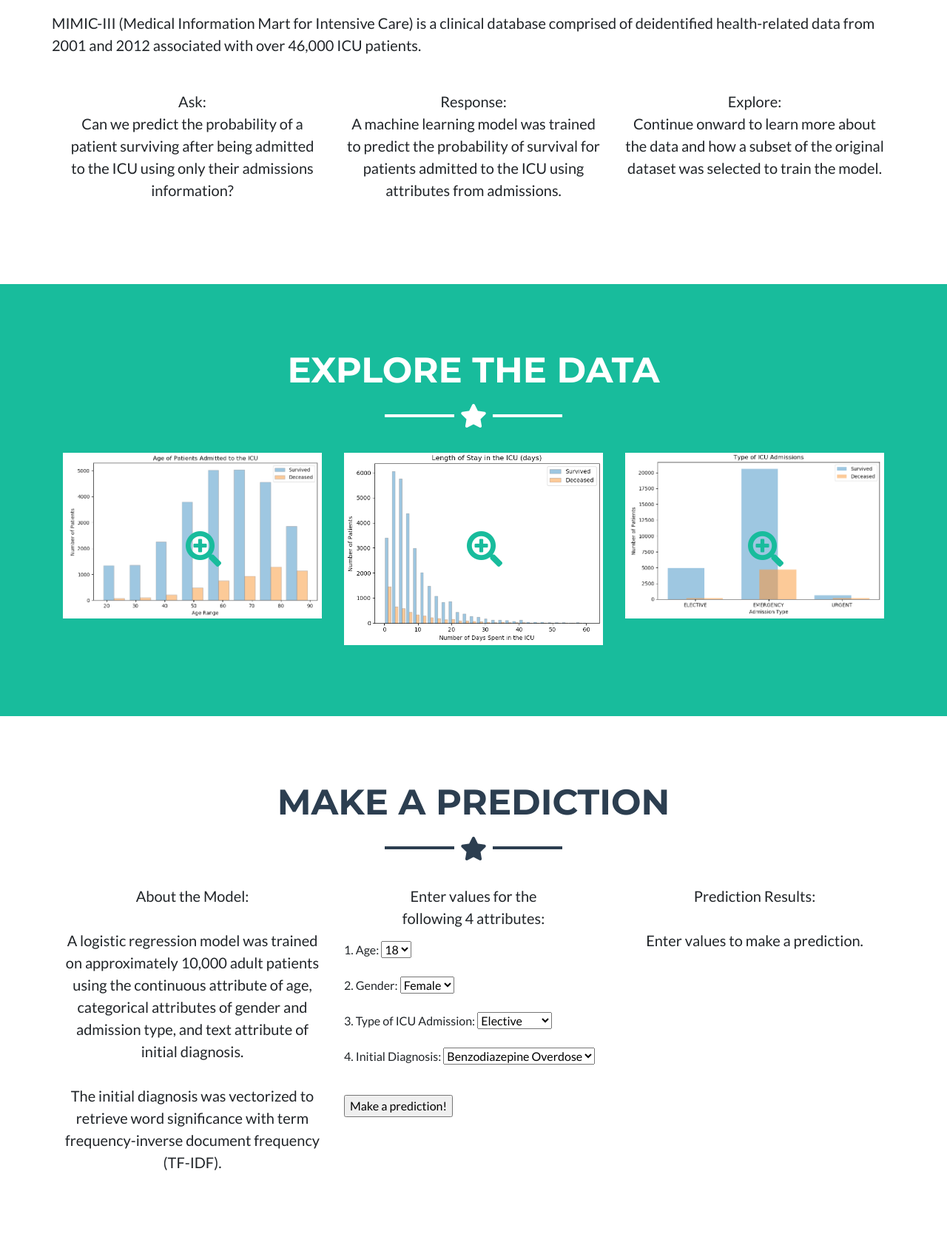
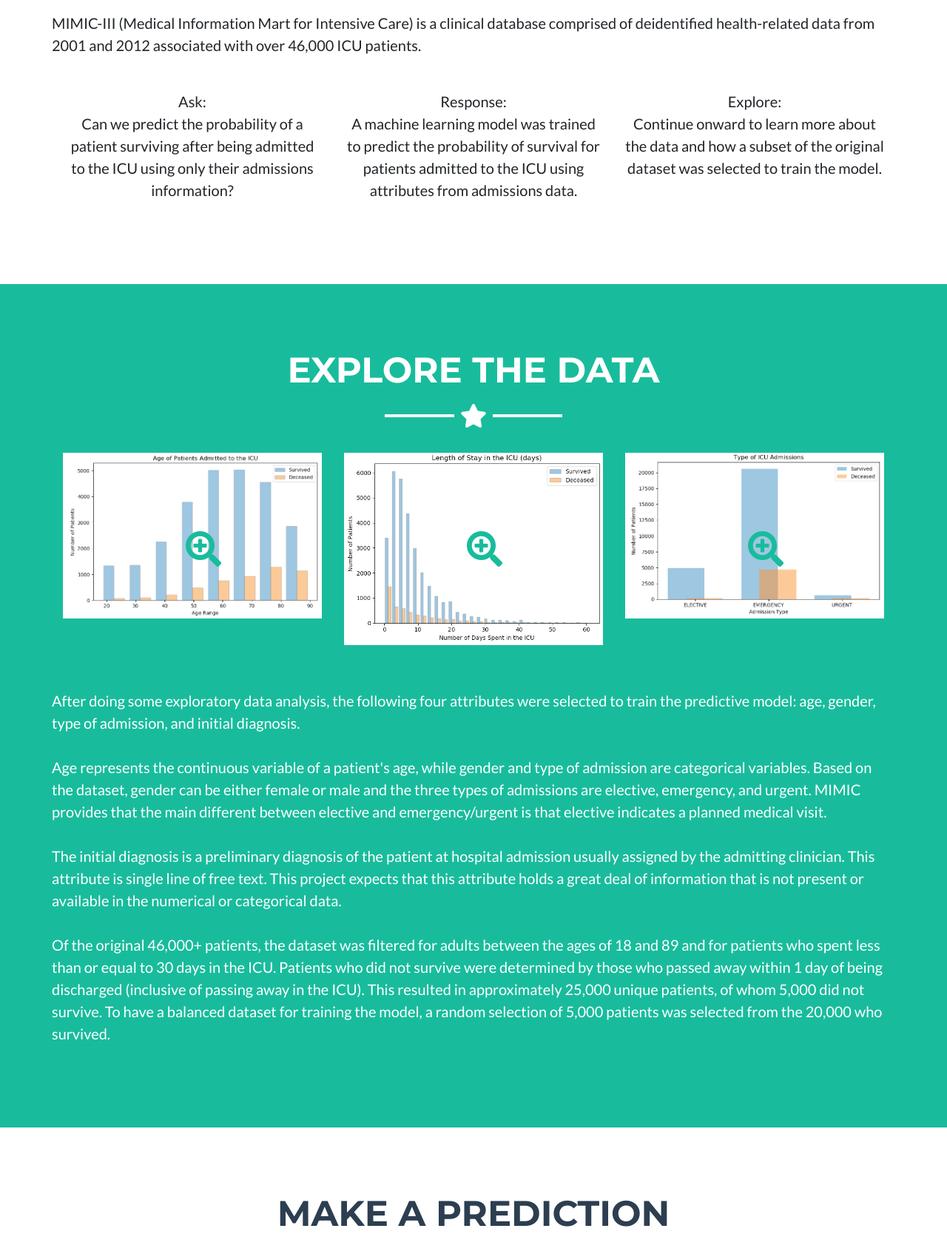
Before and after one commit to ailin-liu/where-is-your-next-job, a Flask app: page /index in a window 1280 px wide. Shown: the part 1122-2790 px from the top of the page at 74% size. Run offline with Flask 2, Linux system fonts and the light colour scheme; parts of the project's set-up code (start-up, migrations or seed data) failed here and were passed over; some libraries are stand-ins or nearby versions.

Commit message:
updates about model

```diff
--- a/templates/index.html
+++ b/templates/index.html
@@ -123,9 +123,7 @@
 
                     Response: <br>
                     A machine learning model was trained to predict the probability of survival
-                    for patients admitted to the ICU using attributes from admissions.
-
-                    <!--age, gender, type of admission, and the initial diagnosis -->
+                    for patients admitted to the ICU using attributes from admissions data.
                 </p>
             </div>
 
@@ -179,6 +177,43 @@
                     </div>
                     <img class="img-fluid" src="{{url_for('static', filename='img/type_of_admit.png')}}" alt="">
                 </a>
+            </div>
+
+            <div class="ml-auto">
+                <p class="lead text-white">
+                    <br>
+                    <br>
+
+                    After doing some exploratory data analysis, the following four attributes
+                    were selected to train the predictive model: age, gender, type of admission, and initial diagnosis.
+                    <br>
+                    <br>
+                    Age represents the continuous variable of a patient's age, while gender and type of admission
+                    are
+                    categorical variables. Based on the dataset, gender can be either female or male and the
+                    three
+                    types of admissions are elective, emergency, and urgent. MIMIC provides that
+                    the main different between elective and emergency/urgent is that elective
+                    indicates a planned medical visit.
+                    <br>
+                    <br>
+                    The initial diagnosis is a preliminary diagnosis of the patient at hospital admission
+                    usually assigned by the admitting clinician. This attribute is single line of free text. This
+                    project expects that this attribute holds a great deal of information that is not present or
+                    available in the numerical or categorical data.
+                    <br>
+                    <br>
+                    Of the original 46,000+ patients, the dataset was filtered for adults between the ages of 18 and 89
+                    and
+                    for patients who spent less than or equal to 30 days in the ICU.
+                    Patients who did not survive were determined by those who passed away within 1 day of being
+                    discharged (inclusive of passing away in the ICU). This resulted in approximately 25,000 unique
+                    patients, of whom 5,000 did not survive. To have a balanced dataset for training the model,
+                    a random selection of
+                    5,000 patients was selected from the 20,000 who survived.
+
+
+                </p>
             </div>
 
         </div>
```
